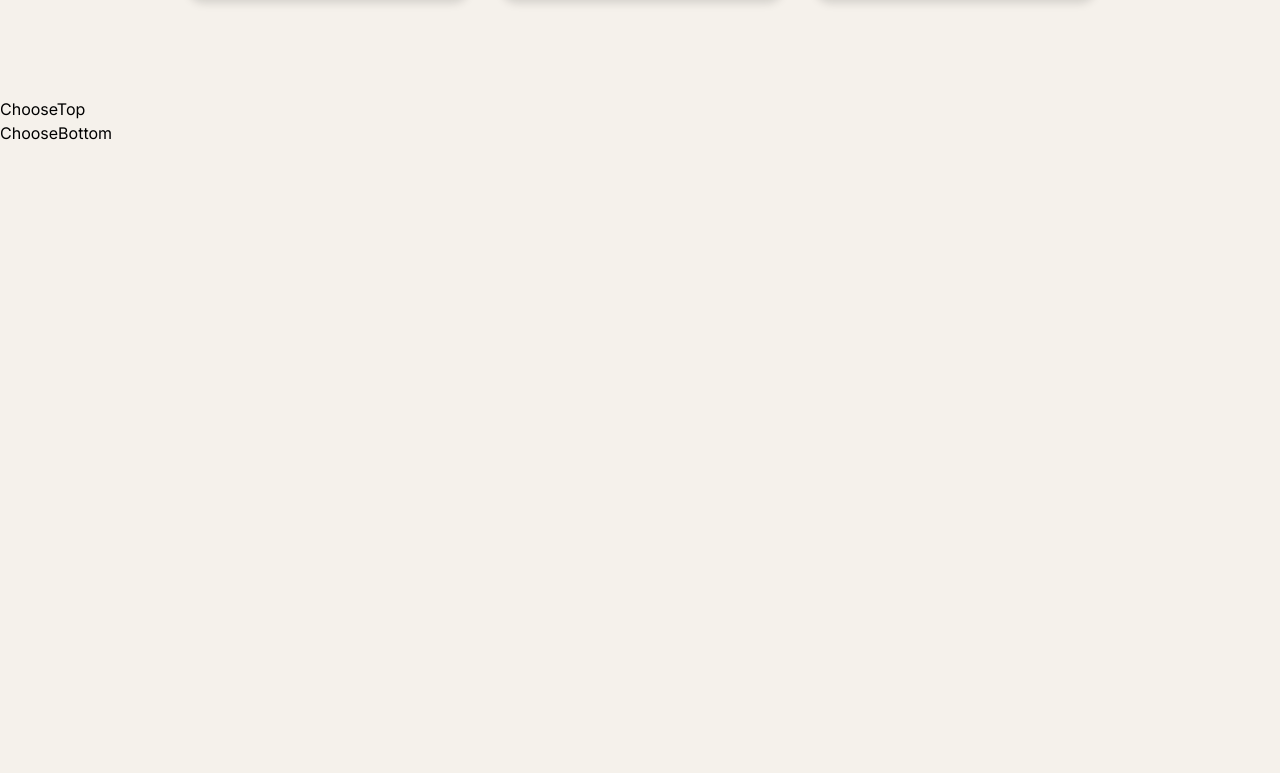
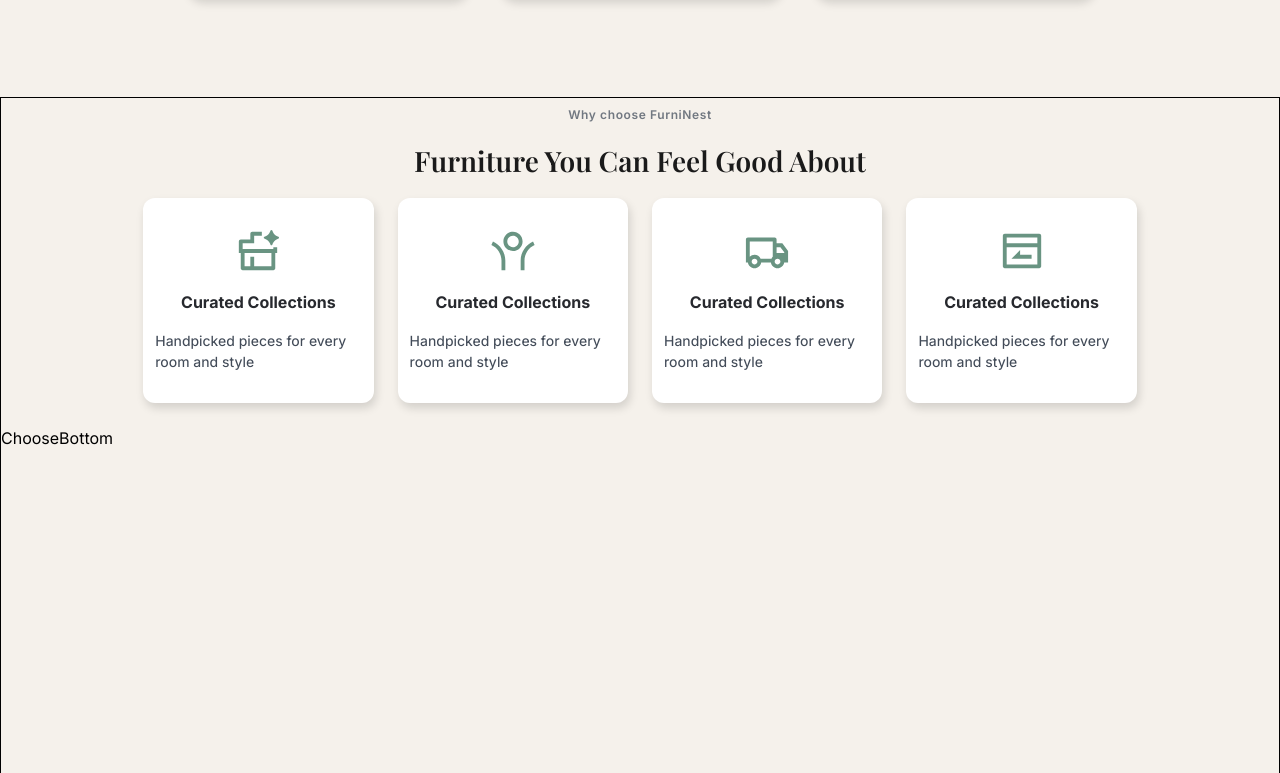
Before and after one commit to DragnelProjects/Furniture-website, a React (Vite) app: page /about in a window 1280 px wide. Shown: the part 1567-2340 px from the top of the page. Built offline with nearby package versions, Linux system fonts and the light colour scheme; a web font is replaced by a local one.

Commit message:
top part of choose section is completed

```diff
--- a/src/about/choose-us/Choose.jsx
+++ b/src/about/choose-us/Choose.jsx
@@ -1,11 +1,36 @@
 import React from 'react'
 import ChooseTop from './ChooseTop'
 import ChooseBottom from './ChooseBottom'
+import {RiBrushAi3Line, RiOpenArmLine, RiTruckLine, RiRefundLine, RiBold, RiMediumLine } from '@remixicon/react'
 
 function Choose() {
+
+  const reasons = [
+    {
+      logo:<RiBrushAi3Line size={46} />,
+      service:'Curated Collections',
+      discrip:'Handpicked pieces for every room and style'
+    },
+    {
+      logo:<RiOpenArmLine size={46}/>,
+      service:'Curated Collections',
+      discrip:'Handpicked pieces for every room and style'
+    },
+    {
+      logo:<RiTruckLine size={46}/>,
+      service:'Curated Collections',
+      discrip:'Handpicked pieces for every room and style'
+    },
+    {
+      logo:<RiRefundLine size={46}/>,
+      service:'Curated Collections',
+      discrip:'Handpicked pieces for every room and style'
+    }
+  ]
+
   return (
-    <div className='min-h-screen flex_col '>
-      <ChooseTop/>
+    <div className='min-h-screen border flex_col py-2 '>
+      <ChooseTop reasons={reasons}/>
       <ChooseBottom/>
     </div>
   )
--- a/src/about/choose-us/ChooseBottom.jsx
+++ b/src/about/choose-us/ChooseBottom.jsx
@@ -2,7 +2,7 @@ import React from 'react'
 
 function ChooseBottom() {
   return (
-    <div>ChooseBottom</div>
+    <div className='min-h-[40vw] '>ChooseBottom</div>
   )
 }
 
--- a/src/about/choose-us/ChooseTop.jsx
+++ b/src/about/choose-us/ChooseTop.jsx
@@ -1,8 +1,20 @@
 import React from 'react'
 
-function ChooseTop() {
+function ChooseTop(props) {
   return (
-    <div>ChooseTop</div>
+    <div className='min-h-[25vw] items_col gap-4'>
+        <p className='text-[12px] text-[#717881] tracking-wider font-semibold '>Why choose FurniNest</p>
+        <h2 className='title_text '>Furniture you can feel good about</h2>
+        <div className='flex gap-6 '>
+            {props.reasons.map((elem, idx) => (
+                <div key={idx} className='bg-[#ffffff] h-[16vw] w-[18vw] just_col px-3 gap-4 rounded-xl bg_sub '>
+                    <h1 className='text-[#699482] '>{elem.logo}</h1>
+                    <h4 className='font-bold text-[#27292e] '>{elem.service}</h4>
+                    <p className='sub_text'>{elem.discrip}</p>
+                </div>
+            ))}
+        </div>
+    </div>
   )
 }
 
--- a/src/index.css
+++ b/src/index.css
@@ -38,6 +38,11 @@
         align-items: center;
         justify-content: center;
     }
+    .items_col{
+        display: flex;
+        flex-direction: column;
+        align-items: center;
+    }
     .title_text{
         font-size: 28px;
         font-weight: 600;
```
